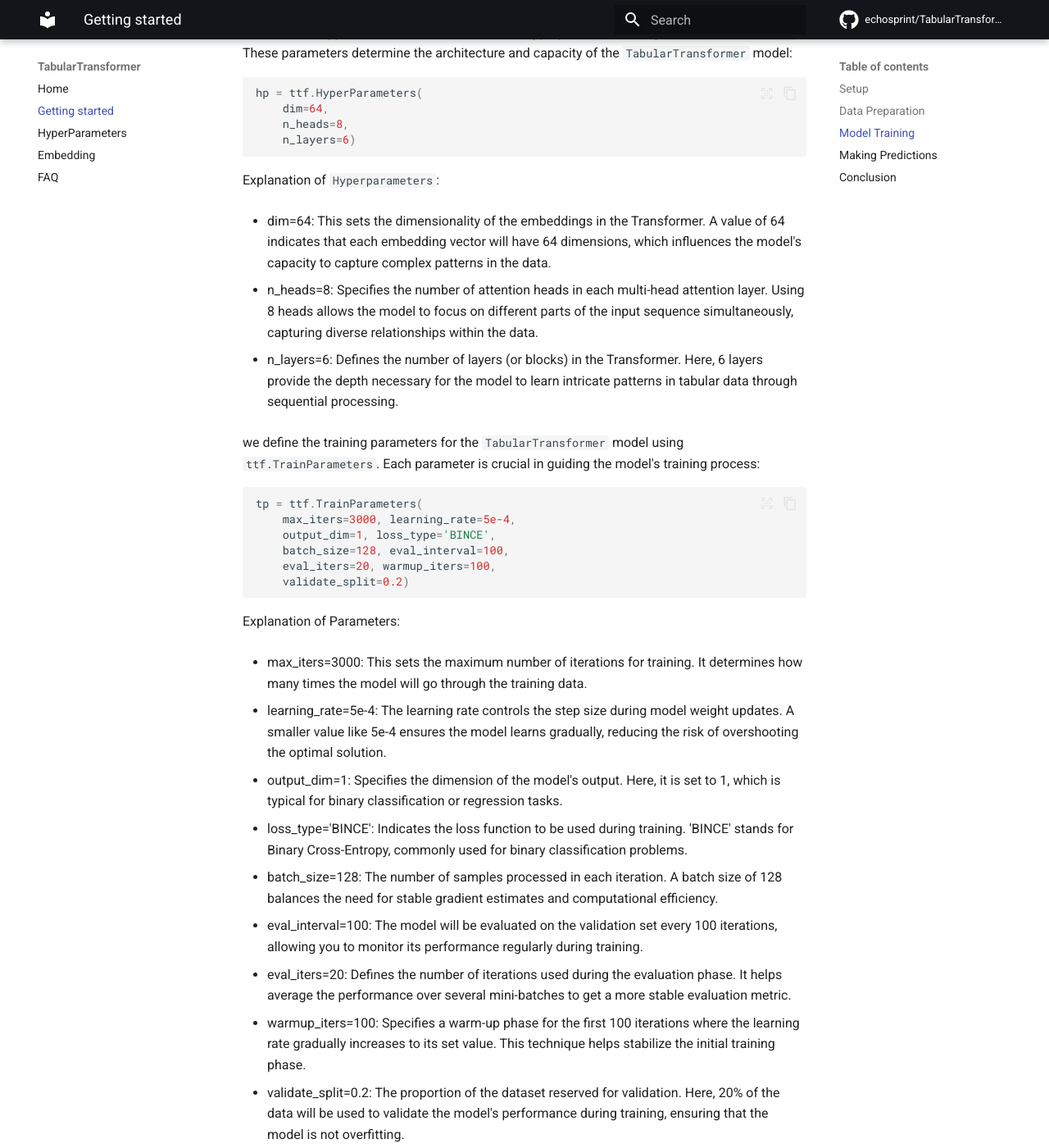
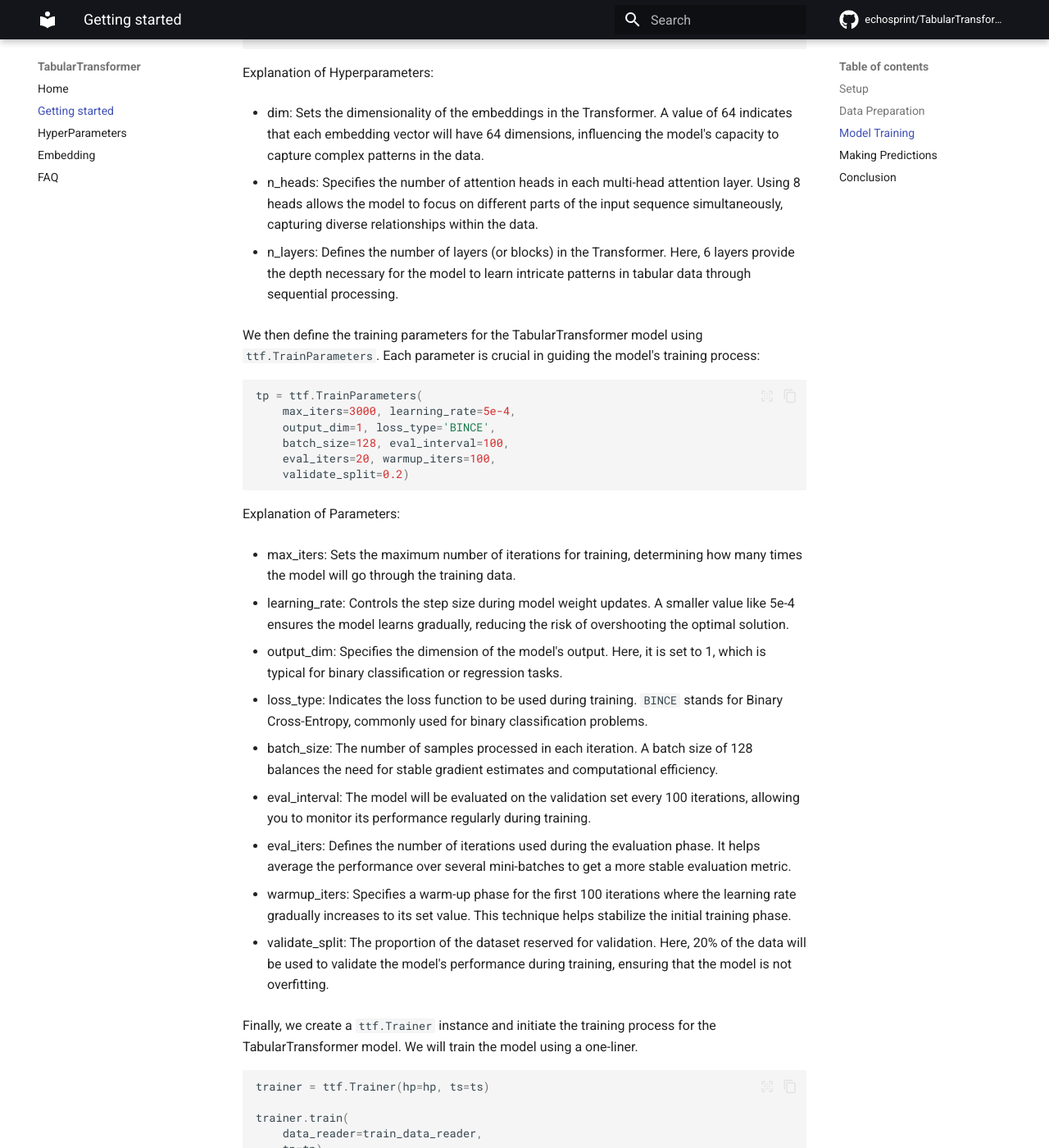
Before and after one commit to echosprint/TabularTransformer, an MkDocs documentation site: the page built from docs/getting-started.md, in a window 1280 px wide and 1400 px high, scrolled down 3031 px. Shown: the whole window at 82% size. Built offline with MkDocs 1.6.1 and Material for MkDocs 9.7.7, drawn with Linux system fonts in a browser that asks for light colours; comment, search, counter and statistics services are not loaded; some of the changed text lies outside the part shown.

Commit message:
update doc

````diff
--- a/docs/getting-started.md
+++ b/docs/getting-started.md
@@ -1,26 +1,26 @@
 # Supervised training using [tabular-transformer](https://github.com/echosprint/TabularTransformer)
 
-This notebook demonstrates how to use the TabularTransformer to handle tabular data prediction task efficiently. We will walk through data preparation, model training, and prediction using a sample dataset.
+This notebook demonstrates how to use the TabularTransformer to efficiently handle a tabular data prediction task. We will walk through data preparation, model training, and prediction using a sample dataset.
 
-TabularTransformer is an end-to-end training framework that processes data as it is, eliminating the cumbersome of handcrafting intermediate features and complexity of preprocessing, providing an competent alternative of tree-based models dealing with tabular data.
+TabularTransformer is an end-to-end training framework that processes raw data directly, eliminating the need for handcrafted features and complex preprocessing steps. It provides a competitive alternative to tree-based models for handling tabular data.
 
 <a target="_blank" href="https://colab.research.google.com/github/echosprint/TabularTransformer/blob/main/notebooks/supervised_training.ipynb">
   <img src="https://colab.research.google.com/assets/colab-badge.svg" alt="Open In Colab"/>
 </a>
 
-you can check out the [notebook](https://github.com/echosprint/TabularTransformer/blob/main/notebooks/supervised_training.ipynb) to run locally.
+Alternatively, you can check out the [notebook](https://github.com/echosprint/TabularTransformer/blob/main/notebooks/supervised_training.ipynb) to run it locally.
 
 Please note that the hyperparameters used here are not optimized and may be suboptimal.
 
 ## Setup
-First, we need to install the `tabular-transformer` packages.
+First, we need to install the `tabular-transformer` package.
 
 
 ```python
 %pip install tabular-transformer
 ```
 
-import necessary modules
+Next, we import the necessary modules.
 
 
 ```python
@@ -29,9 +29,8 @@
 ```
 
 ## Data Preparation
-first we need prepare the tabular dataset, here we use [Adult income dataset](https://huggingface.co/datasets/scikit-learn/adult-census-income) for convenience. The prediction task is to determine whether a person makes over $50K a year. The dataset has
-32.6k rows and 15 columns, the label column is `income`.
 
+We will use the [Adult Income dataset](https://huggingface.co/datasets/scikit-learn/adult-census-income) for our prediction task, which aims to determine whether a person makes over $50K a year. The dataset contains 32.6k rows and 15 columns, with the label column named `income`.
 
 ```python
 income_dataset_path = ttf.prepare_income_dataset()
@@ -47,11 +46,11 @@
     'relationship', 'race', 'sex',
     'native.country', 'income']
 
-# all the rest columns are numerical, no need listed explicitly
+# all remaining columns are numerical
 numerical_cols = []
 ```
 
-To properly instruct `tabular_transformer` on how to handle the data, we define an instance of the `DataReader`. This instance specifies which columns are categorical, which are numerical, and handles other data-related settings such as file paths, label column, whether header exists, id column etc.
+To properly instruct `tabular-transformer` on how to handle the data, we define an instance of the `DataReader`. This instance specifies which columns are categorical, which are numerical, and handles other data-related settings such as file paths, label column, header presence, ID column, etc.
 
 
 ```python
@@ -65,12 +64,8 @@
 )
 ```
 
-Optionally we can split into training and testing sets if testing set is not available yet.
 
-This dataset contains a mix of numeric, categorical and missing features. tabular-transformer treats the data as it is, and no preprocessing is required.
-
-Here we split the 20% of data as testing set, the rest as training set.
-
+Optionally, we can split the data into training and testing sets if a testing set is not already available. This dataset contains a mix of numeric, categorical, and missing features. `tabular-transformer` processes the data as is, so no preprocessing is required. Here, we split 20% of the data as the testing set and use the remaining 80% for training.
 
 
 ```python
@@ -95,10 +90,7 @@
 
 ## Model Training
 
-Specify the device for computation (CPU or GPU) and the data type to be used for training.
-
-Detect whether `gpu` cuda is available for accelerating, if not, default to `cpu`
-
+Next, we specify the device for computation (CPU or GPU) and the data type to be used for training. We detect whether CUDA is available for acceleration; if not, we default to CPU.
 
 ```python
 device = 'cuda' if torch.cuda.is_available() else 'cpu'
@@ -106,10 +98,7 @@
     and torch.cuda.is_bf16_supported() else 'float16'
 ```
 
-Define parameters for model and training
-
-Sets up the training settings using `ttf.TrainSettings`. These settings define various configurations that guide the model's training behavior:
-
+We set up the training settings using `ttf.TrainSettings`. These settings define various configurations that guide the model's training behavior:
 
 ```python
 ts = ttf.TrainSettings(
@@ -122,18 +111,16 @@
 
 Explanation of Parameters:
 
-   - device=device: Specifies the device (CPU or GPU) on which the training will be executed. Using a GPU (if available) can significantly speed up the training process.
+- device: Specifies the device (CPU or GPU) on which the training will be executed. Using a GPU (if available) can significantly speed up the training process.
 
-   - dtype=dtype: Defines the data type (e.g., torch.float32, torch.bfloat16) used during training, which can impact memory usage and computational performance.
+- dtype: Defines the data type (e.g., torch.float32, torch.bfloat16) used during training, which can impact memory usage and computational performance.
 
-   - apply_power_transform=True: Indicates whether a power transformation should be applied to numerical features. This can help stabilize variance, making the data more suitable for training.
+- apply_power_transform: Indicates whether a power transformation should be applied to numerical features. This can help stabilize variance, making the data more suitable for training.
 
-   - min_cat_count=0.02: Sets the minimum count (as a proportion) for categorical values. Categories occurring less frequently than this threshold will be labeled as `unknown`, which helps in managing rare categories effectively.
+- min_cat_count: Sets the minimum count (as a proportion) for categorical values. Categories occurring less frequently than this threshold will be labeled as unknown, which helps in managing rare categories effectively.
 
-It is Transformer and MLP under the hood, specify the model hyperparameters
 
-In the code snippet below, we define the model's hyperparameters using `ttf.HyperParameters`. These parameters determine the architecture and capacity of the `TabularTransformer` model:
-
+Next, we define the model's hyperparameters using `ttf.HyperParameters`. These parameters determine the architecture and capacity of the TabularTransformer model:
 
 ```python
 hp = ttf.HyperParameters(
@@ -141,17 +128,16 @@
     n_heads=8,
     n_layers=6)
 ```
+Explanation of Hyperparameters:
 
-Explanation of `Hyperparameters`:
+- dim: Sets the dimensionality of the embeddings in the Transformer. A value of 64 indicates that each embedding vector will have 64 dimensions, influencing the model's capacity to capture complex patterns in the data.
 
-   - dim=64: This sets the dimensionality of the embeddings in the Transformer. A value of 64 indicates that each embedding vector will have 64 dimensions, which influences the model's capacity to capture complex patterns in the data.
+- n_heads: Specifies the number of attention heads in each multi-head attention layer. Using 8 heads allows the model to focus on different parts of the input sequence simultaneously, capturing diverse relationships within the data.
 
-   - n_heads=8: Specifies the number of attention heads in each multi-head attention layer. Using 8 heads allows the model to focus on different parts of the input sequence simultaneously, capturing diverse relationships within the data.
-
-   - n_layers=6: Defines the number of layers (or blocks) in the Transformer. Here, 6 layers provide the depth necessary for the model to learn intricate patterns in tabular data through sequential processing.
+- n_layers: Defines the number of layers (or blocks) in the Transformer. Here, 6 layers provide the depth necessary for the model to learn intricate patterns in tabular data through sequential processing.
 
 
-we define the training parameters for the `TabularTransformer` model using `ttf.TrainParameters`. Each parameter is crucial in guiding the model's training process:
+We then define the training parameters for the TabularTransformer model using `ttf.TrainParameters`. Each parameter is crucial in guiding the model's training process:
 
 
 ```python
@@ -165,27 +151,26 @@
 
 Explanation of Parameters:
 
-  -  max_iters=3000: This sets the maximum number of iterations for training. It determines how many times the model will go through the training data.
+- max_iters: Sets the maximum number of iterations for training, determining how many times the model will go through the training data.
 
-  - learning_rate=5e-4: The learning rate controls the step size during model weight updates. A smaller value like 5e-4 ensures the model learns gradually, reducing the risk of overshooting the optimal solution.
+- learning_rate: Controls the step size during model weight updates. A smaller value like 5e-4 ensures the model learns gradually, reducing the risk of overshooting the optimal solution.
 
-  - output_dim=1: Specifies the dimension of the model's output. Here, it is set to 1, which is typical for binary classification or regression tasks.
+- output_dim: Specifies the dimension of the model's output. Here, it is set to 1, which is typical for binary classification or regression tasks.
 
-  - loss_type='BINCE': Indicates the loss function to be used during training. 'BINCE' stands for Binary Cross-Entropy, commonly used for binary classification problems.
+- loss_type: Indicates the loss function to be used during training. `BINCE` stands for Binary Cross-Entropy, commonly used for binary classification problems.
 
-  - batch_size=128: The number of samples processed in each iteration. A batch size of 128 balances the need for stable gradient estimates and computational efficiency.
+- batch_size: The number of samples processed in each iteration. A batch size of 128 balances the need for stable gradient estimates and computational efficiency.
 
-  - eval_interval=100: The model will be evaluated on the validation set every 100 iterations, allowing you to monitor its performance regularly during training.
+- eval_interval: The model will be evaluated on the validation set every 100 iterations, allowing you to monitor its performance regularly during training.
 
-  - eval_iters=20: Defines the number of iterations used during the evaluation phase. It helps average the performance over several mini-batches to get a more stable evaluation metric.
+- eval_iters: Defines the number of iterations used during the evaluation phase. It helps average the performance over several mini-batches to get a more stable evaluation metric.
 
-  - warmup_iters=100: Specifies a warm-up phase for the first 100 iterations where the learning rate gradually increases to its set value. This technique helps stabilize the initial training phase.
+- warmup_iters: Specifies a warm-up phase for the first 100 iterations where the learning rate gradually increases to its set value. This technique helps stabilize the initial training phase.
 
-  - validate_split=0.2: The proportion of the dataset reserved for validation. Here, 20% of the data will be used to validate the model's performance during training, ensuring that the model is not overfitting.
+- validate_split: The proportion of the dataset reserved for validation. Here, 20% of the data will be used to validate the model's performance during training, ensuring that the model is not overfitting.
 
-we create a `ttf.Trainer` instance and initiate the training process for the `TabularTransformer` model.
 
-We will train the model using a one-liner.
+Finally, we create a `ttf.Trainer` instance and initiate the training process for the TabularTransformer model. We will train the model using a one-liner.
 
 
 ```python
````
